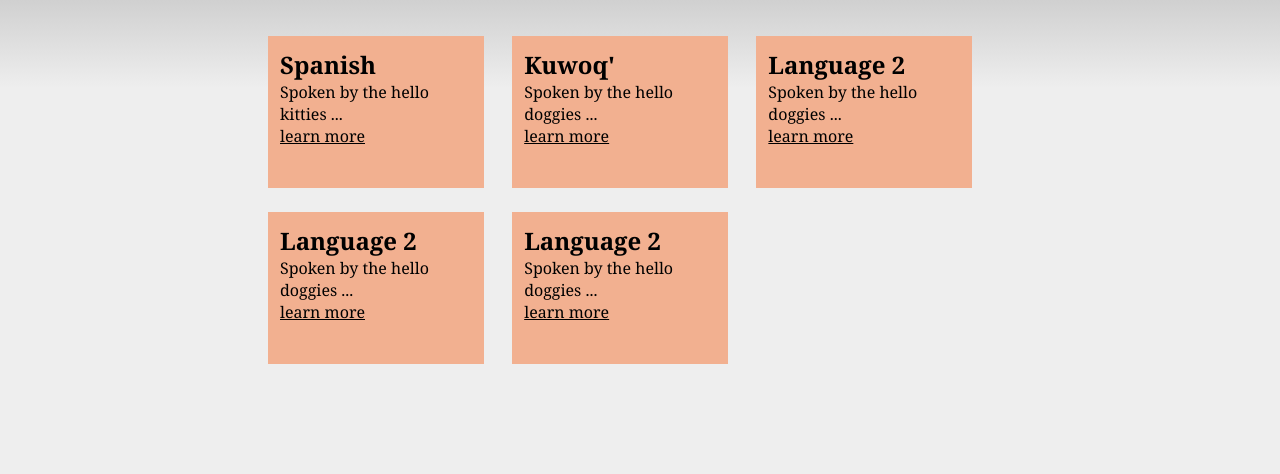
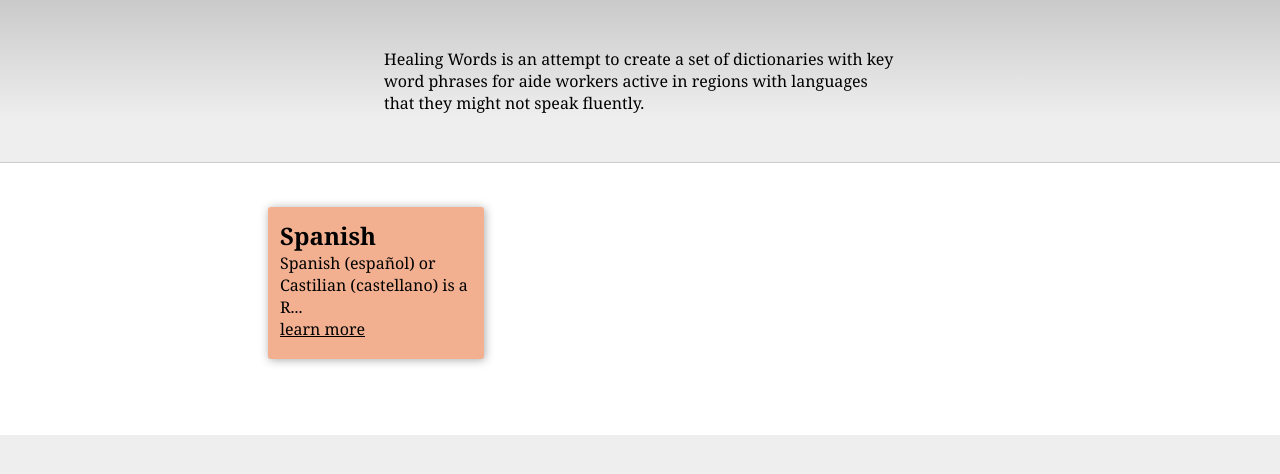
Before and after one commit to simonv3/glossy, a Django app: template templates/glossy_index.html in a window 1280 px wide. Shown: the part 200-674 px from the top of the page. Run offline with Django 3.2, Linux system fonts and the light colour scheme; the template is opened without the code that fills it: values that come from a table or form of the project are taken from there, others are empty; data comes from the database, SQL or seed files in the repository; both versions use the stored data as it was after the commit; parts of the project's set-up code (start-up, migrations or seed data) failed here and were passed over.

Commit message:
some more styling

```diff
--- a/glossy_app/static/styles/style.css
+++ b/glossy_app/static/styles/style.css
@@ -30,23 +30,6 @@ h1{
     margin:0 auto;
 }
 
-ul{
-    list-style:none;
-}
-
-ul.languages li{
-    width:192px;
-    height:128px;
-    display:inline-block;
-    vertical-align:top;
-    background:#F2B090;
-    margin:12px;
-    padding:12px;
-    box-radius:6px;
-    border-shadow:1px 1px 10px #aaa;
-
-}
-
 
 #header{
     height:200px;
@@ -64,14 +47,85 @@ ul.languages li{
     float:right;
     margin-top:-162px;
     padding-bottom:12px;
+    font-size:.8em;
+    font-family:Helvetica, Arial, sans-serif;}
 
-}
 #menu form{
     display:inline-block;
 }
+
+#menu input{
+    font-size:1.2em;
+    padding:2px;margin:2px 0;
+    border:1px solid #aaa;
+    border-right:none;
+    background:#eee;
+    border-top-left-radius:3px;
+    border-bottom-left-radius:3px;
+}
+#menu input.button{
+    padding:3px 8px;
+    vertical-align:top;
+    font-size:1em;
+    border-top-right-radius:3px;
+    border-bottom-right-radius:3px;
+    border-top-left-radius:0;
+    border-bottom-left-radius:0;
+
+
+    background-image: linear-gradient(bottom, #ccc 100%, #eee 10%);
+    background-image: -o-linear-gradient(bottom, #ccc 100%, #eee 50%);
+    background-image: -moz-linear-gradient(bottom, #ccc 100%, #eee 50%);
+    background-image: -webkit-linear-gradient(bottom, #ccc 100%, #eee 50%);
+    background-image: -ms-linear-gradient(bottom, #ccc 100%, #eee 50%);
+    background-repeat:no-repeat;
+    background-image: -webkit-gradient(
+	    linear,
+    	left bottom,
+	    left top,
+    	color-stop(1, #ccc),
+	    color-stop(0.5, #eee)
+);
+
+}
+
+
+
 a{
     color:black;
 }
+#description{
+    padding:2em;
+    border-bottom:1px solid #ccc;
 
+}
+#description p{
+    width:512px;
+    margin:1em auto;
+
+}
+#content-wrapper{
+    background:#fff;
+
+}
 #content{
-margin-top:24px;}
+    margin-top:;
+    padding:2em 0 4em;
+}
+
+ul{
+    list-style:none;
+}
+
+ul.languages li{
+    width:192px;
+    height:128px;
+    display:inline-block;
+    vertical-align:top;
+    background:#F2B090;
+    margin:12px;
+    padding:12px;
+    border-radius:3px;
+    box-shadow:1px 1px 10px #aaa;
+
+}
--- a/templates/glossy_index.html
+++ b/templates/glossy_index.html
@@ -9,35 +9,24 @@
       <div class="sevensixeight">
         <h1>HealingWords</h1><img  src="{{STATIC_URL}}images/logo.png" width="300"/>
 
-        <div id="menu"><form id="search"><input type="text"/><input type="submit"></form> {% include "sub_log_in_out.html" %} <a href="/about/">about</a></div>
+        <div id="menu"><form id="search"><input type="text"/><input type="submit" class="button"></form> {% include "sub_log_in_out.html" %} <a href="/about/">about</a></div>
       </div>
     </div>
-
+    <div id="description">
+      <p>Healing Words is an attempt to create a set of dictionaries with key word phrases for aide workers active in regions with languages that they might not speak fluently. </p></div>
+    <div id="content-wrapper">
     <div id="content" class="sevensixeight">
       <div style="clear:both;"></div>
-    <ul id="top-languages" class="languages">
-      <li class="language"><h2>Spanish</h2>
-          <p class="description">Spoken by the hello kitties ...</p>
-          <a class="languagehome" href="">learn more</a>
-      </li>
-      <li><h2>Kuwoq'</h2>
-          <p class="description">Spoken by the hello doggies ...</p>
-          <a class="languagehome" href="">learn more</a>
-          </li>
-                <li><h2>Language 2</h2>
-          <p class="description">Spoken by the hello doggies ...</p>
-          <a class="languagehome" href="">learn more</a>
-      </li>
-      <li><h2>Language 2</h2>
-          <p class="description">Spoken by the hello doggies ...</p>
-          <a class="languagehome" href="">learn more</a>
-      </li>
-      <li><h2>Language 2</h2>
-          <p class="description">Spoken by the hello doggies ...</p>
-          <a class="languagehome" href="">learn more</a>
-      </li>
-
+      <ul id="top-languages" class="languages">
+        {% for language in languages %}
+        <li class="language"><h2>{{language.language}}</h2>
+        <p class="description">{{language.notes|slice:":50"}}...</p>
+          <a class="languagehome" href="{% url glossy_app.views.language language.id%}">learn more</a>
+        </li>
+        {% endfor %}
     </ul>
   </div>
+  </div>
+
   </body>
 </html>
--- a/urls.py
+++ b/urls.py
@@ -7,7 +7,7 @@ admin.autodiscover()
 
 urlpatterns = patterns('',
     ('^$', main),
-    (r'^glossy/$', direct_to_template, {'template': 'glossy_index.html'}),
+    (r'^glossy/$', splash),
     (r'^glossy/home', direct_to_template, {'template': 'vanlittjan.html'}),
 
     # Examples:
@@ -20,5 +20,5 @@ urlpatterns = patterns('',
     # Uncomment the next line to enable the admin:
     url(r'^admin/', include(admin.site.urls)),
 
-    url(r'^language/?P<name>\w+/$',language),
+    url(r'^language/(?P<languageid>\w+)/$',language),
 )
```
Also changed, not shown: glossy_app/views.py (+8 -1 lines), database.db. Lines whose indentation alone changed are shown as unchanged.
